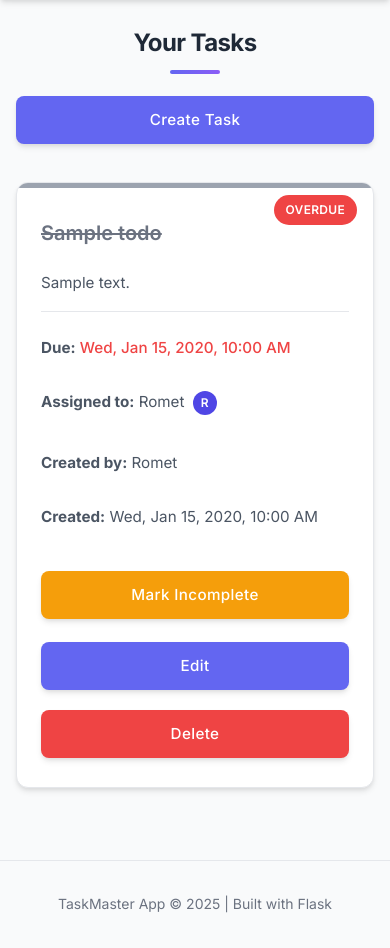
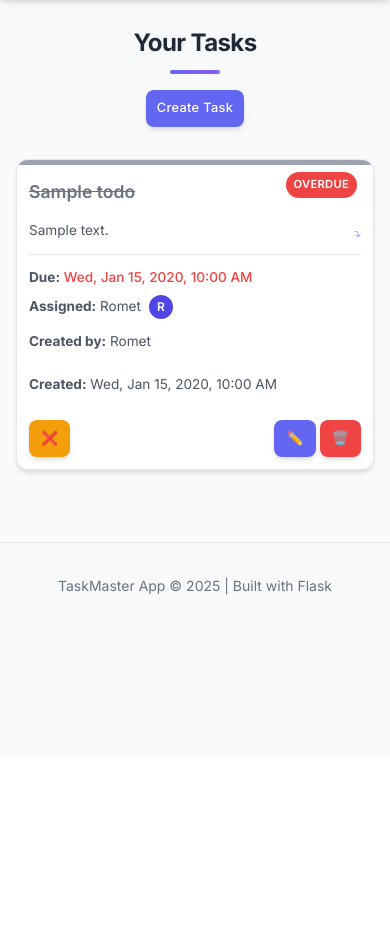
Before and after one commit to T6uk/ClaudeTodo, a Flask app: page / in a window 390 px wide. Shown: the part 88-1036 px from the top of the page. After the commit the page ends 683 px from the top, so only its background shows below. Run offline with Flask 3, Linux system fonts and the light colour scheme; the visitor is signed in with stand-in values (Sample User, id 1); data comes from the database, SQL or seed files in the repository; tables that the repository leaves empty hold one stand-in row (values such as "Sample post").

Commit message:
init commit

```diff
--- a/app/static/css/style.css
+++ b/app/static/css/style.css
@@ -618,10 +618,48 @@ select.priority-high {
     transform: translateX(100%);
 }
 
+/* Expandable content for mobile */
+.expandable {
+    cursor: pointer;
+    position: relative;
+}
+
+.expandable:after {
+    content: '⤵';
+    position: absolute;
+    right: 0;
+    bottom: 0;
+    font-size: 0.75rem;
+    color: var(--primary-color);
+    opacity: 0.8;
+}
+
+.expanded {
+    max-height: none !important;
+    -webkit-line-clamp: initial !important;
+}
+
+.expanded:after {
+    content: '⤴';
+}
+
+/* Compact mobile button styles */
+.btn-icon {
+    display: flex;
+    align-items: center;
+    justify-content: center;
+    gap: 0.5rem;
+}
+
+.btn-icon i {
+    font-style: normal;
+}
+
 /* Responsive design */
 @media (max-width: 768px) {
     .todo-list {
-        grid-template-columns: 1fr;
+        grid-template-columns: repeat(auto-fill, minmax(280px, 1fr));
+        gap: 1rem;
     }
 
     .mobile-nav-toggle {
@@ -637,17 +675,68 @@ select.priority-high {
         gap: 0;
     }
 
-    .btn {
-        width: 100%;
-        margin: 0.35rem 0;
+    .todo-card {
+        padding: 1rem;
+    }
+
+    .todo-card h3 {
+        font-size: 1.1rem;
+        margin: 0.5rem 0 0.75rem;
+    }
+
+    .todo-card p {
+        font-size: 0.85rem;
+        margin: 0.25rem 0 0.75rem;
+        max-height: 4.2em;
+        overflow: hidden;
+        text-overflow: ellipsis;
+        display: -webkit-box;
+        -webkit-line-clamp: 3;
+        -webkit-box-orient: vertical;
+    }
+
+    .todo-meta {
+        padding-top: 0.75rem;
+        font-size: 0.75rem;
+        gap: 0.5rem;
     }
 
     .todo-card .actions {
-        flex-direction: column;
+        margin-top: 0.75rem;
+    }
+
+    /* Make buttons more compact */
+    .todo-card .btn {
+        padding: 0.5rem 0.75rem;
+        font-size: 0.85rem;
+    }
+
+    .btn span.btn-text {
+        display: none;
     }
 
     .todo-card .actions > div {
-        width: 100%;
+        gap: 0.35rem;
+    }
+
+    .todo-card .badge {
+        font-size: 0.7rem;
+        padding: 0.25rem 0.5rem;
+    }
+
+    .mobile-hide {
+        display: none;
+    }
+
+    .todo-meta-grid {
+        display: grid;
+        grid-template-columns: auto 1fr;
+        gap: 0.5rem;
+        align-items: center;
+    }
+
+    .todo-meta-grid strong {
+        margin-right: 0.25rem;
     }
 
     .page-title {
@@ -680,6 +769,39 @@ select.priority-high {
 
     .alert {
         padding: 0.75rem 1rem;
+    }
+
+    .todo-card {
+        padding: 0.75rem;
+    }
+
+    .todo-list {
+        grid-template-columns: 1fr;
+    }
+
+    .todo-meta-compact {
+        display: flex;
+        flex-wrap: wrap;
+        gap: 0.5rem 1rem;
+    }
+
+    .todo-meta-compact p {
+        margin: 0;
+    }
+
+    .todo-card .actions {
+        flex-direction: row;
+        flex-wrap: wrap;
+    }
+
+    .todo-card .actions > div {
+        display: flex;
+        gap: 0.25rem;
+    }
+
+    .btn {
+        padding: 0.5rem 0.65rem;
+        font-size: 0.8rem;
     }
 }
 
--- a/app/static/js/script.js
+++ b/app/static/js/script.js
@@ -45,6 +45,9 @@ document.addEventListener('DOMContentLoaded', function () {
 
     // Add subtle animations
     setupAnimations();
+
+    // Setup expandable descriptions
+    setupExpandableDescriptions();
 });
 
 function formatDatesAndCheckDue() {
@@ -215,6 +218,16 @@ function setupAnimations() {
     });
 }
 
+// Setup expandable descriptions for mobile
+function setupExpandableDescriptions() {
+    const expandables = document.querySelectorAll('.expandable');
+    expandables.forEach(elem => {
+        elem.addEventListener('click', function() {
+            this.classList.toggle('expanded');
+        });
+    });
+}
+
 // Add subtle animations to todo cards
 function animateTodoCards() {
     const cards = document.querySelectorAll('.todo-card');
--- a/app/templates/index.html
+++ b/app/templates/index.html
@@ -15,28 +15,35 @@
                 <span class="badge priority-{{ todo.priority }}">{{ todo.priority | title }}</span>
                 <h3>{{ todo.title }}</h3>
                 {% if todo.description %}
-                <p>{{ todo.description }}</p>
+                <p class="expandable">{{ todo.description }}</p>
                 {% endif %}
                 <div class="todo-meta">
-                    <div>
+                    <div class="todo-meta-compact">
                         <p><strong>Due:</strong> <span class="due-date date-format">{{ todo.due_date }}</span></p>
-                        <p><strong>Assigned to:</strong> {{ todo.assigned_to.name }}
+                        <p><strong>Assigned:</strong> {{ todo.assigned_to.name }}
                             <span class="user-badge {{ todo.assigned_to.name | lower }}">{{ todo.assigned_to.name[0] }}</span>
                         </p>
                     </div>
-                    <div>
+                    <div class="mobile-hide">
                         <p><strong>Created by:</strong> {{ todo.creator.name }}</p>
                         <p><strong>Created:</strong> <span class="date-format">{{ todo.created_at }}</span></p>
                     </div>
                 </div>
                 <div class="actions">
-                    <a href="{{ url_for('main.toggle_complete', id=todo.id) }}" class="btn {% if todo.completed %}btn-warning{% else %}btn-success{% endif %}">
-                        {% if todo.completed %}Mark Incomplete{% else %}Complete{% endif %}
+                    <a href="{{ url_for('main.toggle_complete', id=todo.id) }}" class="btn btn-icon {% if todo.completed %}btn-warning{% else %}btn-success{% endif %}">
+                        <i>{% if todo.completed %}❌{% else %}✓{% endif %}</i>
+                        <span class="btn-text">{% if todo.completed %}Mark Incomplete{% else %}Complete{% endif %}</span>
                     </a>
                     <div>
-                        <a href="{{ url_for('main.edit_todo', id=todo.id) }}" class="btn btn-primary">Edit</a>
-                        <a href="{{ url_for('main.delete_todo', id=todo.id) }}" class="btn btn-danger"
-                           onclick="return confirm('Are you sure you want to delete this task?')">Delete</a>
+                        <a href="{{ url_for('main.edit_todo', id=todo.id) }}" class="btn btn-icon btn-primary">
+                            <i>✏️</i>
+                            <span class="btn-text">Edit</span>
+                        </a>
+                        <a href="{{ url_for('main.delete_todo', id=todo.id) }}" class="btn btn-icon btn-danger"
+                           onclick="return confirm('Are you sure you want to delete this task?')">
+                            <i>🗑️</i>
+                            <span class="btn-text">Delete</span>
+                        </a>
                     </div>
                 </div>
             </div>
@@ -49,3 +56,17 @@
     </div>
 {% endif %}
 {% endblock %}
+
+{% block extra_scripts %}
+<script>
+    document.addEventListener('DOMContentLoaded', function() {
+        // Make descriptions expandable on click
+        const expandables = document.querySelectorAll('.expandable');
+        expandables.forEach(elem => {
+            elem.addEventListener('click', function() {
+                this.classList.toggle('expanded');
+            });
+        });
+    });
+</script>
+{% endblock %}
```
